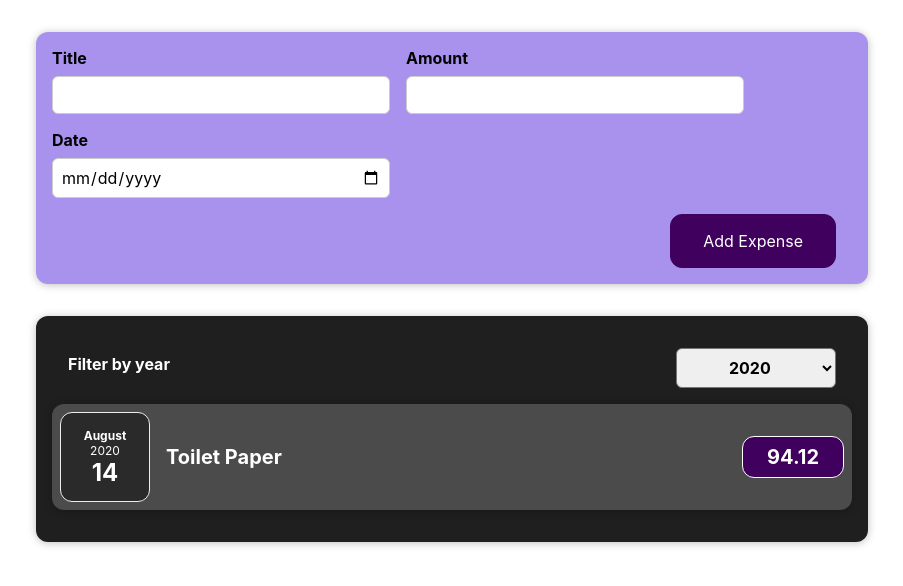
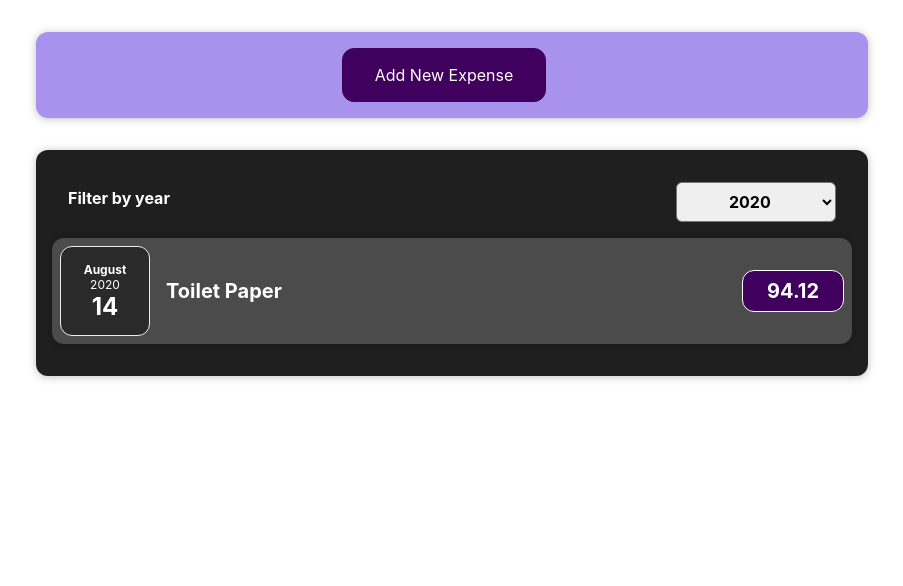
Before and after one commit to ptkhavare/react, a React (Create React App) app in the folder react-complete-guide/: page / in a window 1280 px wide. Shown: the top 586 px of the page, without its empty margins (188-1091 px from the left). Built offline with nearby package versions, Linux system fonts and the light colour scheme.

Commit message:
Added conditional rendering for NewExpense Component.

```diff
--- a/react-complete-guide/src/components/NewExpense/ExpenseForm.js
+++ b/react-complete-guide/src/components/NewExpense/ExpenseForm.js
@@ -34,6 +34,10 @@ function ExpenseForm(props) {
     setEnteredDate("");
   };
 
+  const onCancelClickHandler = () => {
+    props.onCancel("false");
+  };
+
   return (
     <form onSubmit={submitHandler}>
       <div className="new-expense__controls">
@@ -67,6 +71,7 @@ function ExpenseForm(props) {
         </div>
       </div>
       <div className="new-expense__actions">
+        <button onClick={onCancelClickHandler}>Cancel</button>
         <button type="submit">Add Expense</button>
       </div>
     </form>
--- a/react-complete-guide/src/components/NewExpense/NewExpense.js
+++ b/react-complete-guide/src/components/NewExpense/NewExpense.js
@@ -1,17 +1,36 @@
-import React from "react";
+import React, { useState } from "react";
 import ExpenseForm from "./ExpenseForm";
 import "./NewExpense.css";
 
 function NewExpense(props) {
+  const onSaveExpenseHandler = (userEnteredData) => {
+    props.onAddExpense(userEnteredData);
+  };
 
-    const onSaveExpenseHandler = (userEnteredData) => {
-        props.onAddExpense(userEnteredData);
-    }
+  const [isEditing, setIsEditing] = useState("false");
 
+  const onAddExpenseClick = () => {
+    setIsEditing("true");
+  };
+
+  const onCancelClick = (isEditing) => {
+    setIsEditing(isEditing);
+  };
+
+  if (isEditing === "false") {
     return (
       <div className="new-expense">
-        <ExpenseForm onSaveExpense={onSaveExpenseHandler} />
+        <button onClick={onAddExpenseClick}>Add New Expense</button>
       </div>
     );
+  }
+  return (
+    <div className="new-expense">
+      <ExpenseForm
+        onSaveExpense={onSaveExpenseHandler}
+        onCancel={onCancelClick}
+      />
+    </div>
+  );
 }
 export default NewExpense;
```
